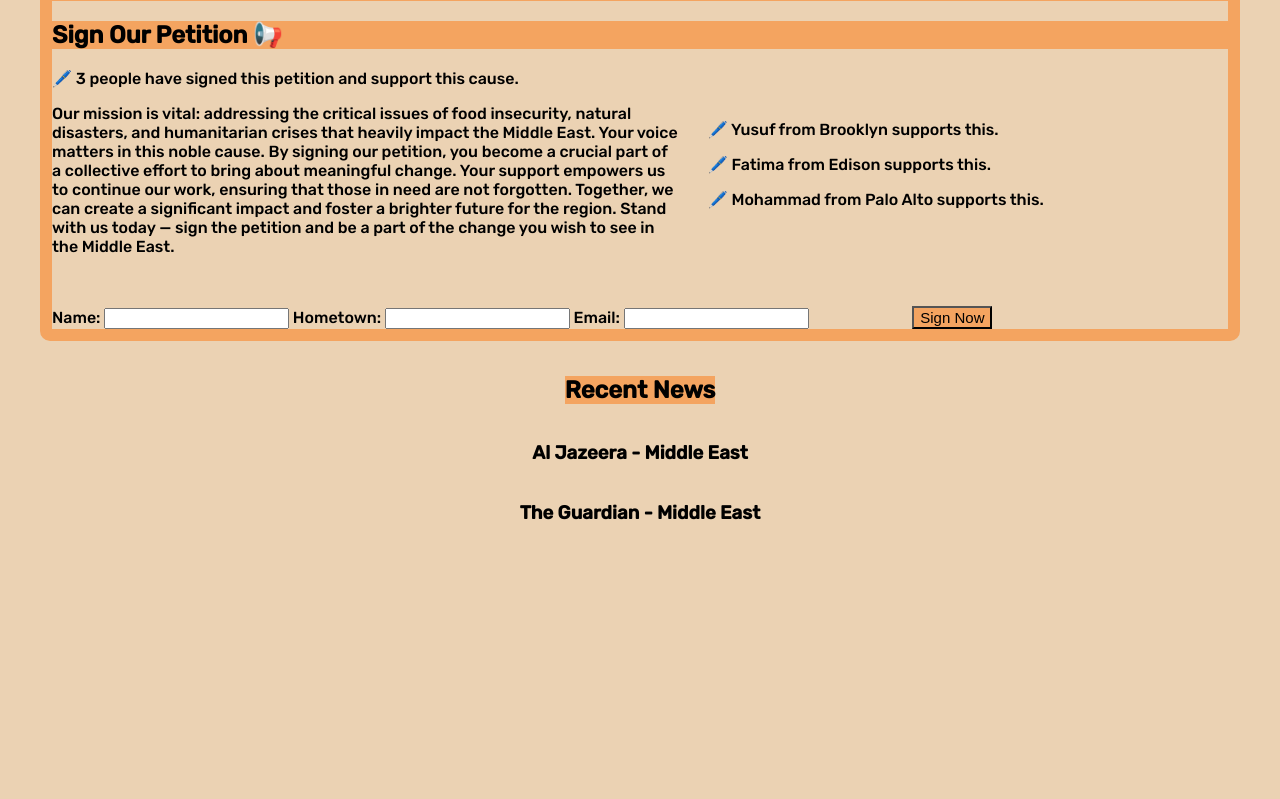
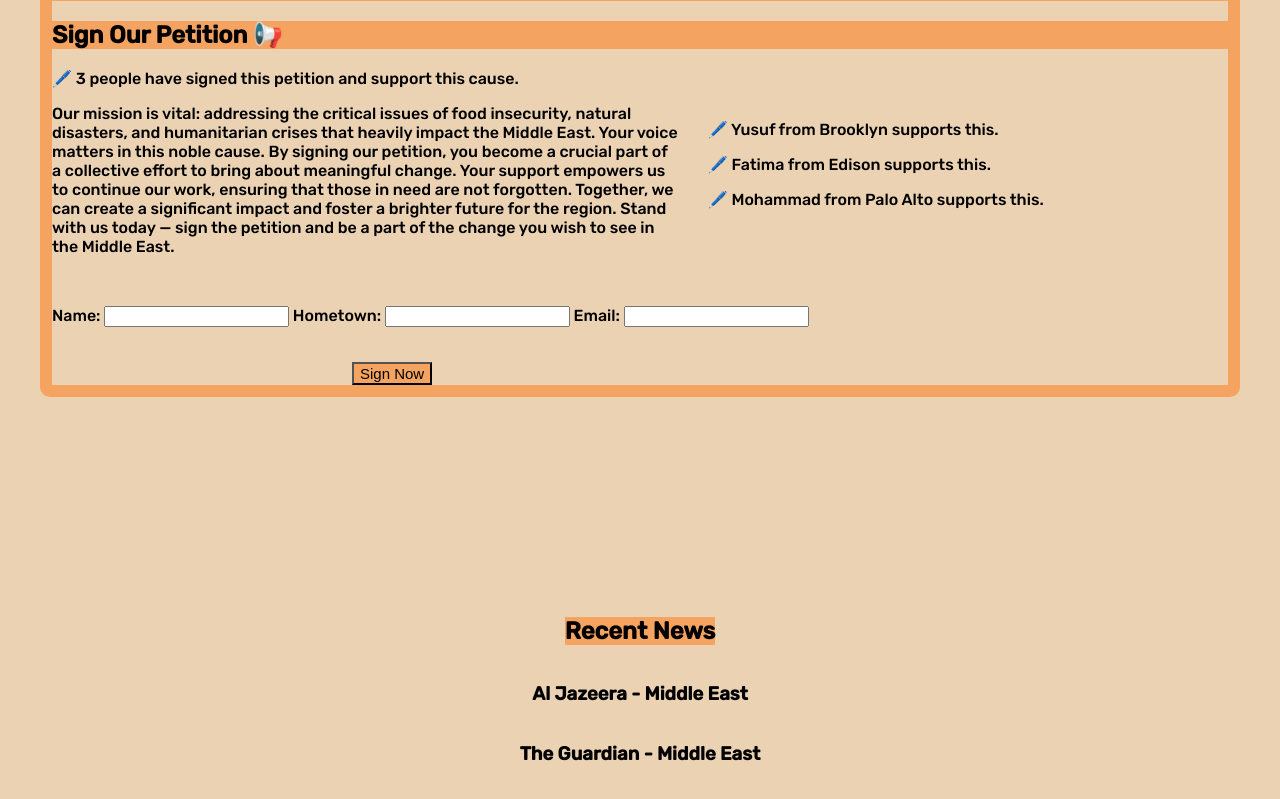
Before and after one commit to adeeld/ReliefMiddleEast, a plain HTML site: page index.html in a window 1280 px wide. Shown: the part 2400-3199 px from the top of the page. Before the commit the page ends 2982 px from the top, so only its background shows below. Drawn offline with Linux system fonts and the light colour scheme.

Commit message:
Sign now button and recent news placement

```diff
--- a/index.html
+++ b/index.html
@@ -156,9 +156,8 @@ Conflict damages and lack of healthcare professionals reduce access to routine c
       <input type="text" id="hometown" name="hometown" required>
       <label for="email">Email:</label>
       <input type="email" id="email" name="email" required>
-      <button id="sign-now-button">Sign Now</button>
-
     </form>
+    <button id="sign-now-button">Sign Now</button>
   </div>
 
 
@@ -174,8 +173,6 @@ Conflict damages and lack of healthcare professionals reduce access to routine c
         </article>
     </a>
     </div>
-
-
   <div class="news-item" id="news">
   <a class="news" target= "_blank" href="https://www.theguardian.com/world/middleeast">
     <article>
--- a/style.css
+++ b/style.css
@@ -213,7 +213,8 @@ a:active {
   font-size: 15px;
   text-align: center;
   cursor: pointer;
-  margin-left: 100px;
+  margin-top: 35px;
+  margin-left: 300px;
 }
 
 /* Form CSS*/
@@ -269,6 +270,10 @@ a:active {
   justify-content: center;
 }
 
+.news-container {
+  margin-top: 200px;
+}
+
 .footer {
   position: fixed;
   left: 0;
```
